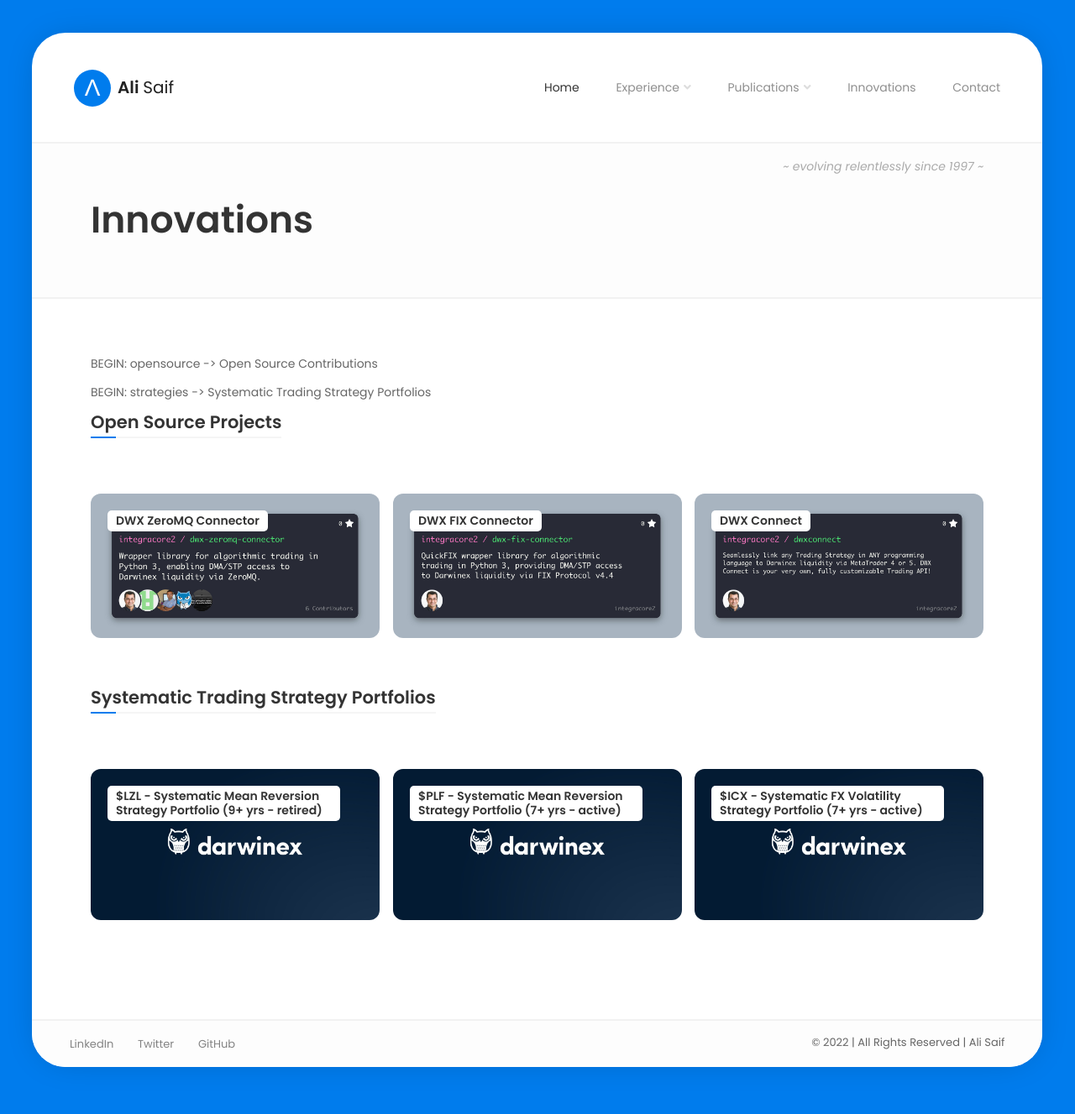
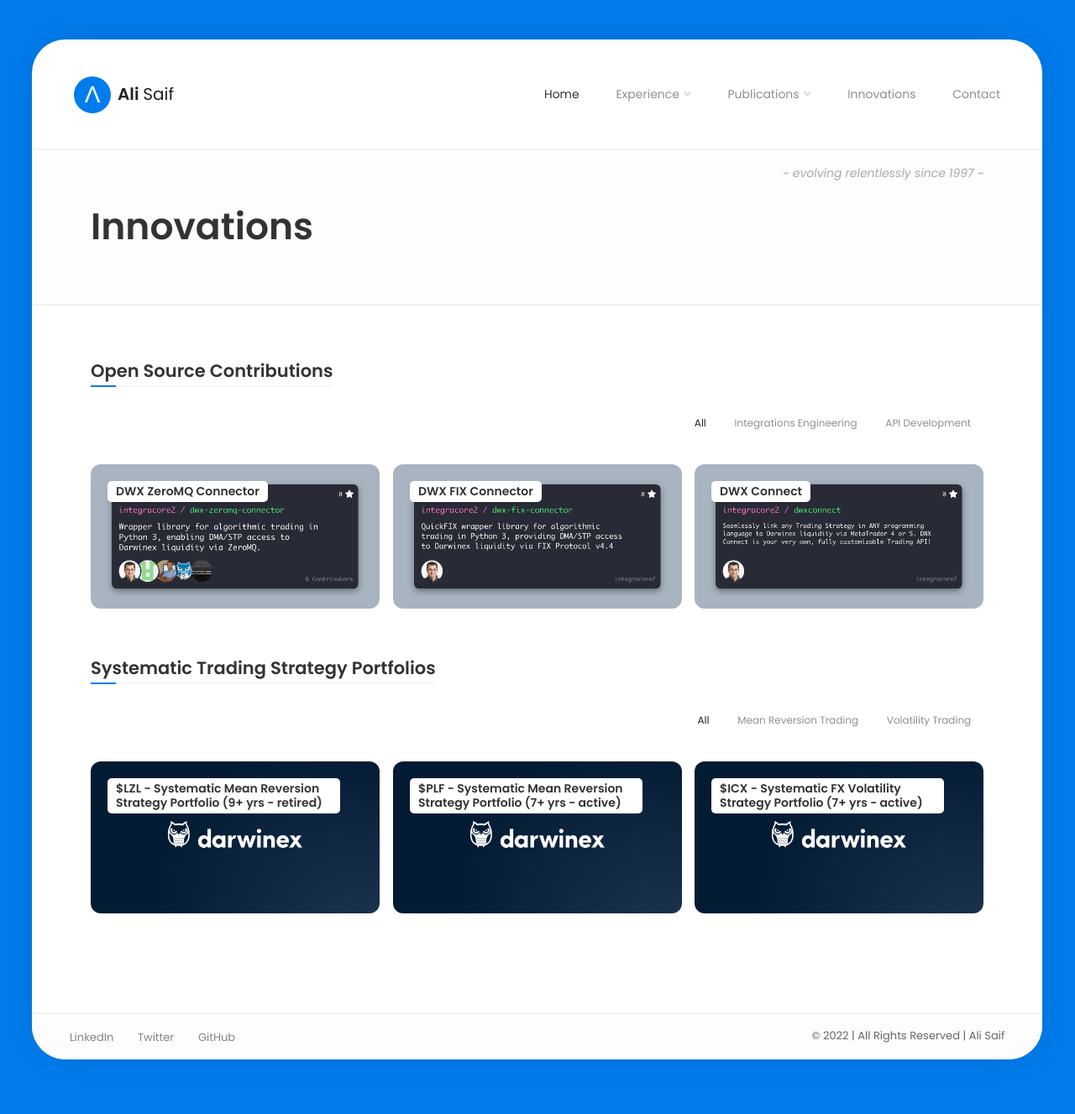
Before and after one commit to integracore2/integracore2.github.io, a Jekyll site: the page built from innovations.md, in a window 1280 px wide. Shown: the whole page at 84% size. Built offline with Jekyll 4.4.1, drawn with Linux system fonts in a browser that asks for light colours.

Commit message:
now relies on config.yml and content.yml

```diff
--- a/innovations.md
+++ b/innovations.md
@@ -17,29 +18,22 @@
 
       <!-- ///////////////////////////////// -->
       <div id="content" class="page-content site-content single-post" role="main">
-      {% assign categories = site.data.pageconfig.innovations.config.categories %}
-      {% assign data = categories.data %}
-      {% for category in data %}
-        {% assign title = "" | prepend: category[0] %}
-        <p> BEGIN: {{ category[0] }} -> {{ categories.titles[title] }}</p>
-
-      {% endfor %}
-      </div>
-      <!-- ///////////////////////////////// -->
-      <div id="content" class="page-content site-content single-post" role="main">
-
-        <!-- BEGIN: Open Source Projects  -->
+      {% assign category_config = site.data.pageconfig.innovations.config.categories %}
+      {% assign data = category_config.data %}
+      {% for category_data in data %}
+        {% assign title = "" | prepend: category_data[0] %}
+        <!-- BEGIN: {{ category_config.titles[title] }} -->
         <div class="row">
           <div class=" col-xs-12 col-sm-12 ">
             <!-- Portfolio Content -->
-            <div id="opensource_portfolio" class="portfolio-content">
-              <!-- <a name="videos" style="visibility: hidden;"></a> -->
+            <div id="{{ category_data[0] }}_portfolio" class="portfolio-content">
+              <a name="{{ category_data[0] }}" style="visibility: hidden;"></a>
               <div class="block-title">
-                <h2>Open Source Projects</h2>
+                <h2>{{ category_config.titles[title] }}</h2>
               </div>
               <ul class="portfolio-filters">
                 {% assign config = site.data.pageconfig.innovations.config %}
-                {% assign categories = config.categories.opensource | where: 'enabled', 'true' %}
+                {% assign categories = config.categories.data[title] | where: 'enabled', 'true' %}
                 {% for category in categories %}
                 {% if forloop.first == true %}
                 <li class="active">
@@ -54,20 +48,26 @@
               <!-- Portfolio Grid (can be three-columns, four-columns, etc -->
               <div class="portfolio-grid three-columns shuffle">
                 <!-- Sort by video date ASC -->
-                {% assign opensource = site.data.pageconfig.innovations.content.opensource | sort: 'date' %}
-                {% assign params = site.data.content.config.item_types.direct_url %}
+                {% assign category_items = site.data.pageconfig.innovations.content[title] | sort: 'date' %}
+                {% assign item_type = "" | prepend: category_config.item_types[title] | split: "_" %}
+                {% if item_type[0] == "video" %}
+                  {% assign item_type_str = "" | prepend: item_type[1] %}
+                  {% assign params = site.data.content.config.item_types.video[item_type_str] %}
+                {% else %}
+                  {% assign params = site.data.content.config.item_types[item_type[0]] %}
+                {% endif %}
 
-                {% for project in opensource %}
-                {% if project.enabled %}
-                <figure class="item {{ params.classes.item }}" data-groups='["all", "{{ project.category.slug }}"]'>
+                {% for entry in category_items %}
+                {% if entry.enabled %}
+                <figure class="item {{ params.classes.item }}" data-groups='["all", "{{ entry.category.slug }}"]'>
                   <div class="portfolio-item-img">
-                    <img src="{{ site.baseurl | append: project.image_url }}" alt="{{ project.name }}" title="" />
-                    <a href="{{ project.url }}" target="_blank" class="{{ params.classes.link }}"></a>
+                    <img src="{{ site.baseurl | append: entry.image_url }}" alt="{{ entry.name }}" title="" />
+                    <a href="{{ entry.url }}" target="_blank" class="{{ params.classes.link }}"></a>
                   </div>
 
                   <i class="{{ params.classes.fa }}"></i>
-                  <h4 class="name">{{ project.name }}</h4>
-                  <span class="category">{{ project.category.text }}</span>
+                  <h4 class="name">{{ entry.name }}</h4>
+                  <span class="category">{{ entry.category.text }}</span>
                 </figure>
                 {% endif %}
                 {% endfor %}
@@ -76,71 +76,20 @@
             </div>
           </div>
         </div>
-        <!-- END: Projects -->
+        <!-- END: {{ category_config.titles[title] }} -->
 
+        <!-- BEGIN: Spacer -->
         <div class="row">
           <div class=" col-xs-12 col-sm-12 ">
             <div class="p-50"></div>
           </div>
         </div>
+        <!-- END: Spacer -->
 
-        <!-- BEGIN: Strategies  -->
-        <div class="row">
-          <div class=" col-xs-12 col-sm-12 ">
-            <!-- Portfolio Content -->
-            <div id="video_portfolio" class="portfolio-content">
-              <!-- <a name="videos" style="visibility: hidden;"></a> -->
-              <div class="block-title">
-                <h2>Systematic Trading Strategy Portfolios</h2>
-              </div>
-              <ul class="portfolio-filters">
-                {% assign config = site.data.pageconfig.innovations.config %}
-                {% assign categories = config.categories.strategies | where: 'enabled', 'true' %}
-                {% for category in categories %}
-                {% if forloop.first == true %}
-                <li class="active">
-                {% else %}
-                <li>
-                {% endif %}
-                  <a class="filter btn btn-sm btn-link" data-group="{{ category.data_group }}">{{ category.name }}</a>
-                </li>
-                {% endfor %}
-              </ul>
+      {% endfor %}
+      </div>
+      <!-- ///////////////////////////////// -->
 
-              <!-- Portfolio Grid (can be three-columns, four-columns, etc -->
-              <div class="portfolio-grid three-columns shuffle">
-                <!-- Sort by video date ASC -->
-                {% assign strategies = site.data.pageconfig.innovations.content.strategies | sort: 'date' %}
-                {% assign params = site.data.content.config.item_types.video.youtube %}
-
-                {% for strategy in strategies %}
-                {% if strategy.enabled %}
-                <figure class="item {{ params.classes.item }}" data-groups='["all", "{{ strategy.category.slug }}"]'>
-                  <div class="portfolio-item-img">
-                    <img src="{{ site.baseurl | append: strategy.image_url }}" alt="{{ strategy.name }}" title="" />
-                    <a href="{{ strategy.url }}" target="_blank" class="{{ params.classes.link }}"></a>
-                  </div>
-
-                  <i class="{{ params.classes.fa }}"></i>
-                  <h4 class="name">{{ strategy.name }}</h4>
-                  <span class="category">{{ strategy.category.text }}</span>
-                </figure>
-                {% endif %}
-                {% endfor %}
-              </div>
-              <!-- /Portfolio Content -->
-            </div>
-          </div>
-        </div>
-        <!-- END: Strategies -->
-
-        <div class="row">
-          <div class=" col-xs-12 col-sm-12 ">
-            <div class="p-50"></div>
-          </div>
-        </div>
-
-      </div>
     </div>
   </div>
 </div>
```
Also changed, not shown: other parts of innovations.md (+1 -0 lines).
